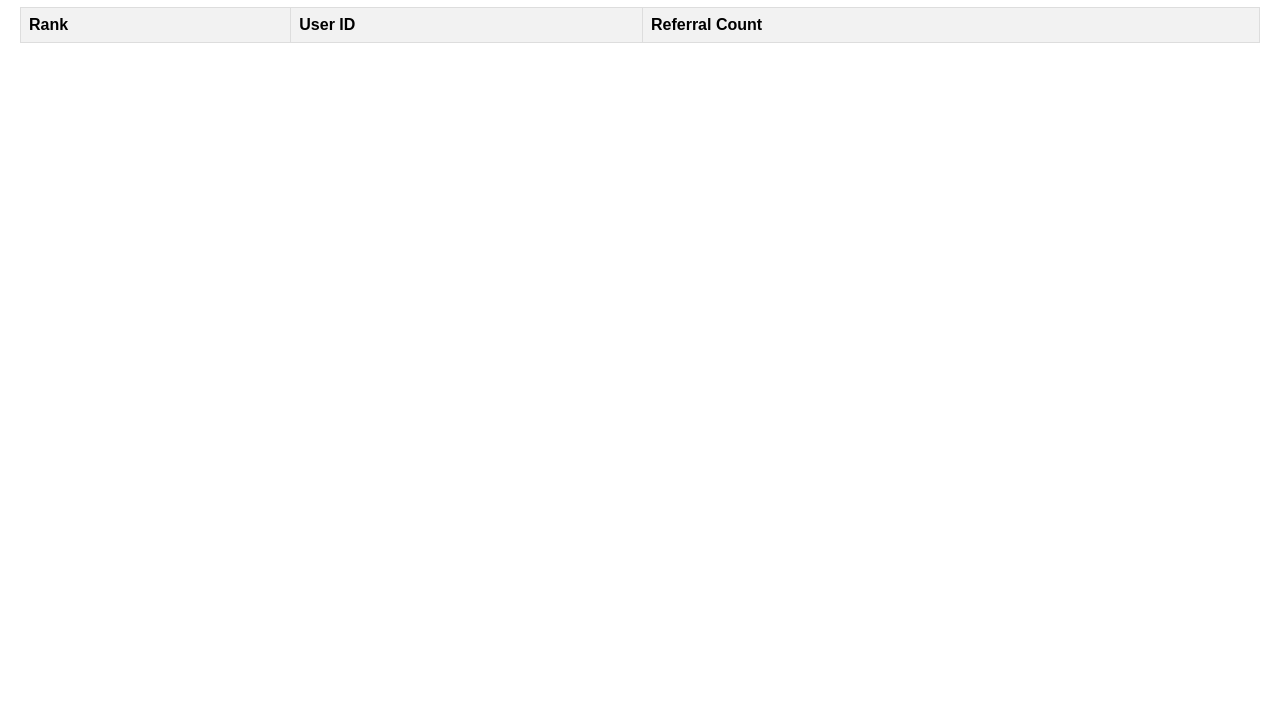
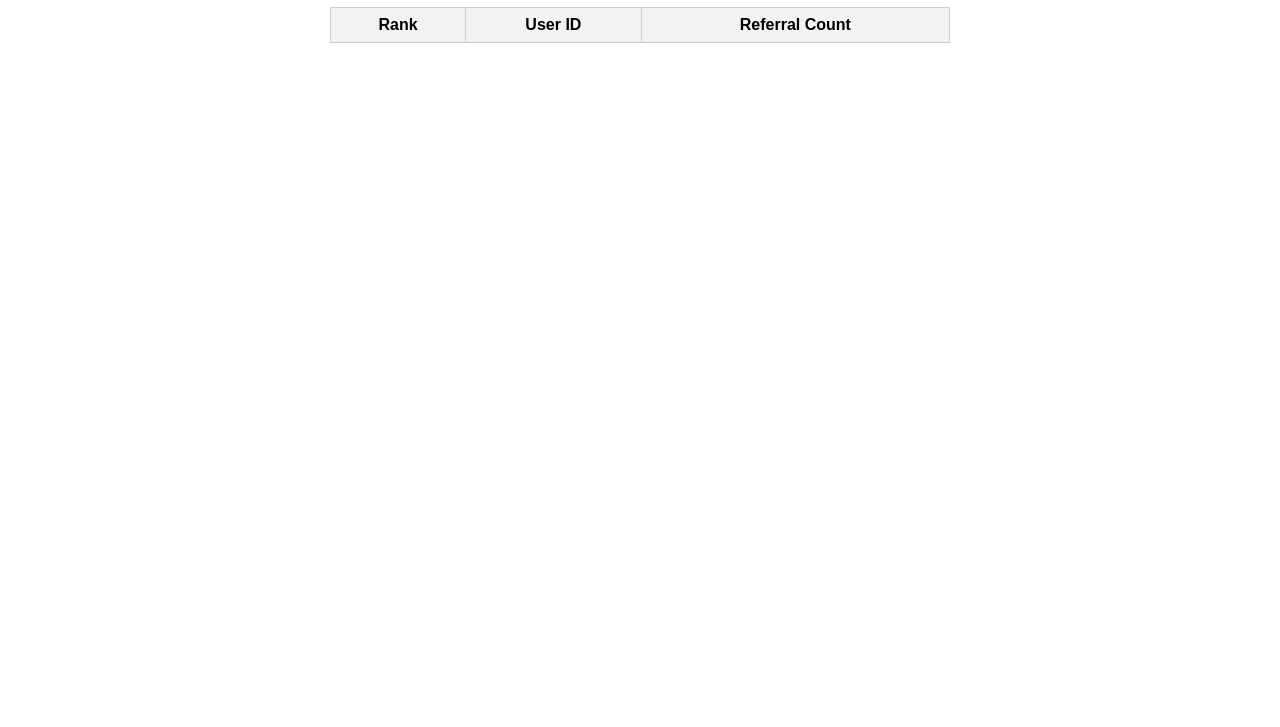
Before and after one commit to meetmaheshin/Tonking-Refer-LeaderBoard, a plain HTML site: page index.html in a window 1280 px wide. Shown: the part 73-800 px from the top of the page. Drawn offline with Linux system fonts and the light colour scheme; no server answers.

Commit message:
Update style.css

```diff
--- a/style.css
+++ b/style.css
@@ -8,15 +8,16 @@ h1 {
 }
 
 table {
-  width: 100%;
+  width: 50%;
+  margin: 0 auto;
   border-collapse: collapse;
-  margin-top: 20px;
+  border: 1px solid #ccc;
 }
 
 th, td {
-  border: 1px solid #ddd;
+  border: 1px solid #ccc;
   padding: 8px;
-  text-align: left;
+  text-align: center;
 }
 
 th {
```
